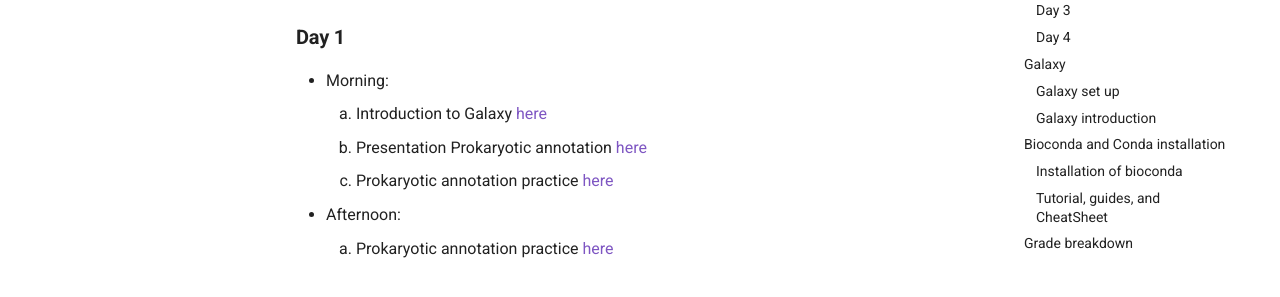
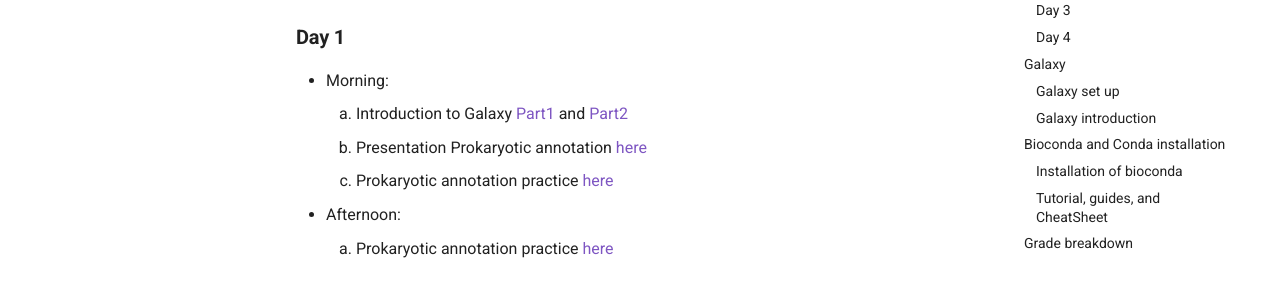
Before and after one commit to RVanDamme/Prokaryotic_annotation, an MkDocs documentation site: the page built from docs/index.md, in a window 1280 px wide and 900 px high. Shown: the part 257-554 px from the top of the window. Built offline with MkDocs 1.6.1 and Material for MkDocs 9.7.7, drawn with Linux system fonts in a browser that asks for light colours.

Commit message:
Update index.md

```diff
--- a/docs/index.md
+++ b/docs/index.md
@@ -4,7 +4,7 @@
 
 ### **Day 1**
 * Morning:
-    1. Introduction to Galaxy [here](https://training.galaxyproject.org/training-material/topics/introduction/tutorials/galaxy-intro-short/tutorial.html)
+    1. Introduction to Galaxy [Part1](https://training.galaxyproject.org/training-material/topics/introduction/tutorials/galaxy-intro-short/tutorial.html) and [Part2](https://training.galaxyproject.org/training-material/topics/galaxy-interface/tutorials/upload-rules/tutorial.html)
     2. Presentation Prokaryotic annotation [here](usage/proka_annot.md)
     3. Prokaryotic annotation practice [here](usage/proka_annot.md)
 * Afternoon:
```
